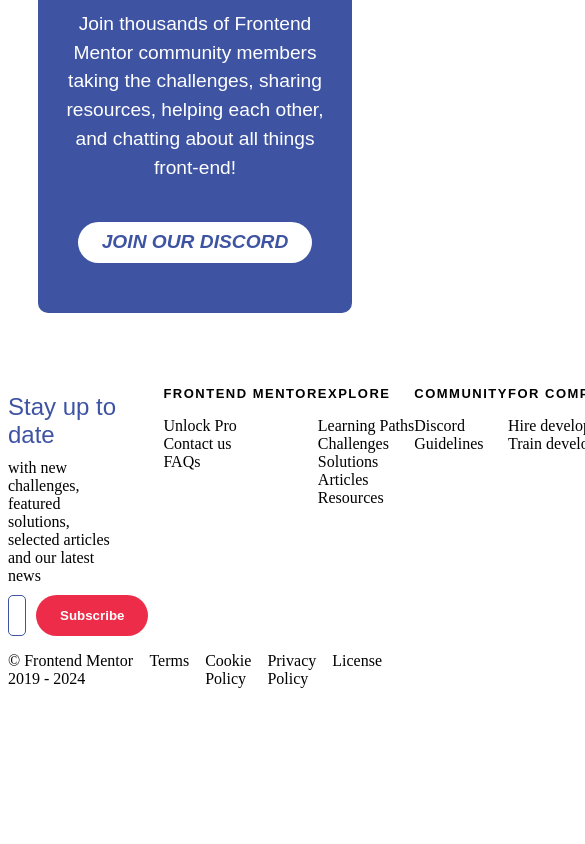
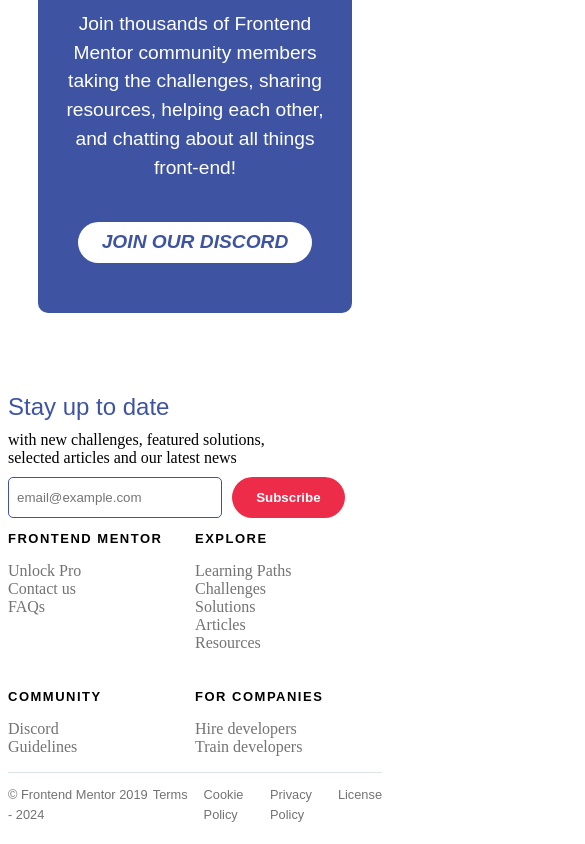
Before and after one commit to angelmotta/frontend-challenge-sl, a React (Vite) app: page / in a window 390 px wide. Shown: the part 1177-2021 px from the top of the page, 585 px wide, since content can reach past the window. Before the commit the page ends 1889 px from the top, so only its background shows below. Built offline with nearby package versions, Linux system fonts and the light colour scheme.

Commit message:
feat: footer responsive design

```diff
--- a/src/App.css
+++ b/src/App.css
@@ -348,9 +348,18 @@
     padding: 0;
 }
 
+.container-footer-info-2_item-list {
+    color: rgb(115, 115, 115);
+}
+
 .container-lowest-footer {
     display: flex;
     justify-content: space-between;
+    border-top: 1px solid rgb(219, 229, 230);
+    color: rgb(115, 115, 115);
+    font-family: Heebo, sans-serif;
+    font-weight: 400;
+    line-height: 1.5;
 }
 
 .container-lowest-footer-list {
@@ -372,6 +381,7 @@
     }
 }
 
+/* 900px o menos */
 @media screen and (max-width: 900px) {
     .burger-icon {
         display: flex;
@@ -385,6 +395,25 @@
     .content-card {
         flex-direction: column-reverse;
     }
+
+    .container-footer-info {
+        display: flex;
+        flex-direction: column;
+    }
+}
+
+@media screen and (max-width: 600px) {
+    .container-footer-info-2 {
+        display: grid;
+        grid-template-columns: 1fr 1fr;
+        justify-content: space-between;
+        row-gap: 0.5rem;
+    }
+
+    .container-lowest-footer {
+        /* reduce size of child element */
+        font-size: 0.8rem;
+    }
 }
 
 /* conserva el estado del menu abierto considerando el width del screen */
```
